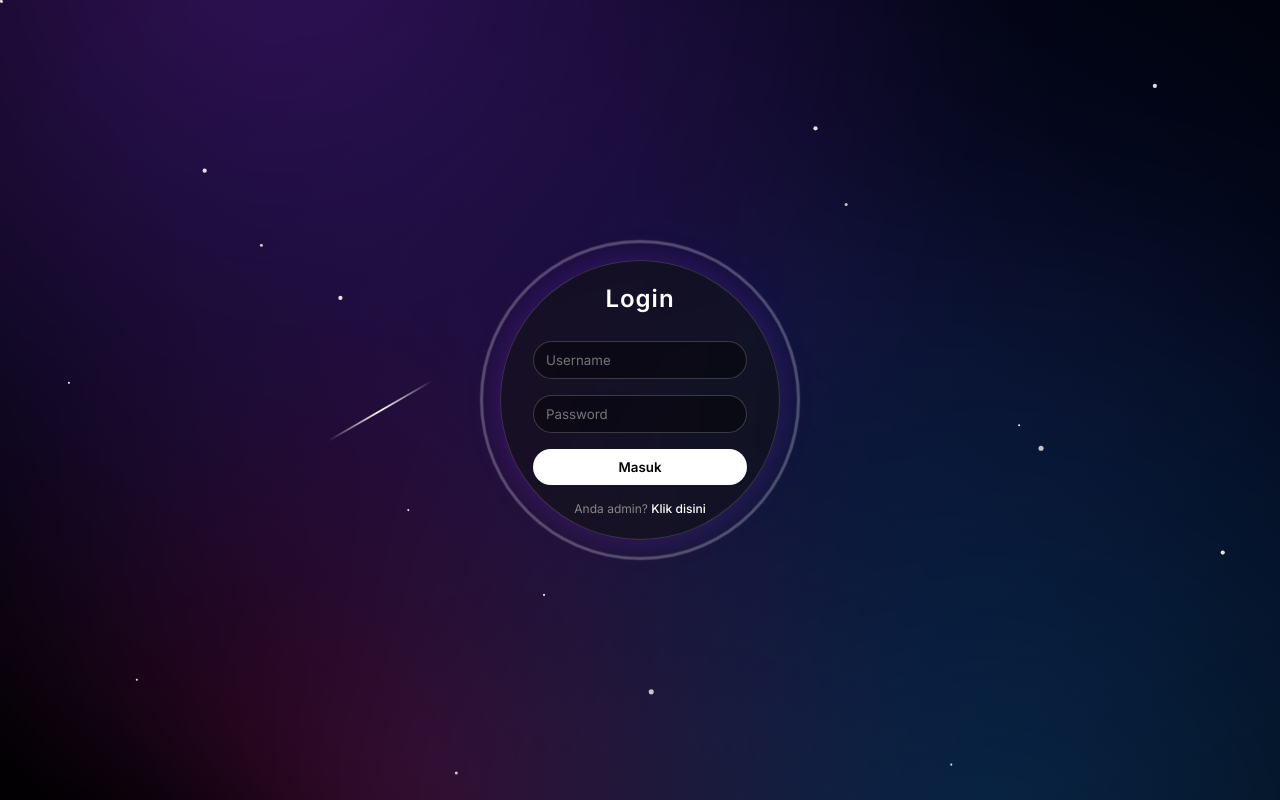
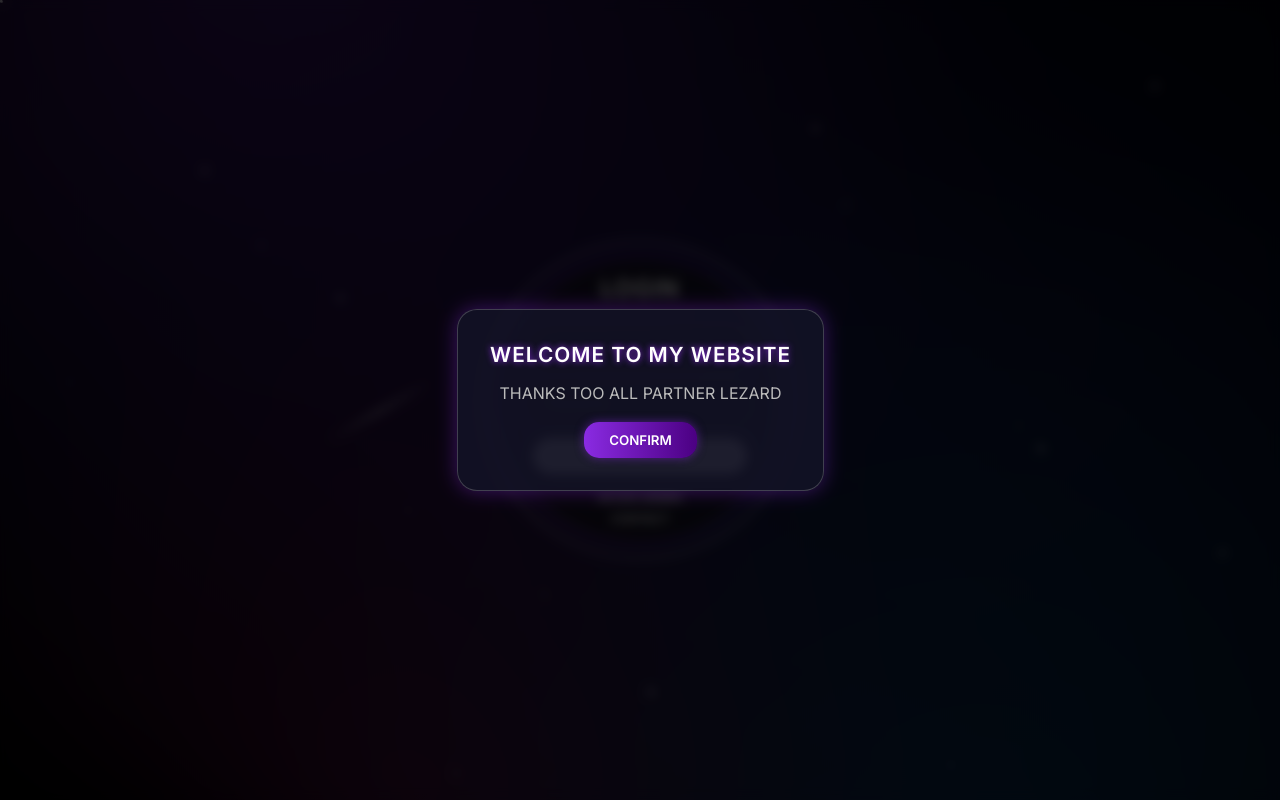
Before and after one commit to ownlilbot/xlil, a website: page index.html in a window 1280 px wide. Drawn offline with Linux system fonts and the light colour scheme.

Commit message:
Update index.html

```diff
--- a/index.html
+++ b/index.html
@@ -3,10 +3,37 @@
 <head>
   <meta charset="UTF-8"/>
   <meta name="viewport" content="width=device-width, initial-scale=1.0"/>
-  <title>Galaxy Login – Planet Ring</title>
+  <title>LOGIN PAGE - XLILNYX</title>
+  <meta name="description" content="WEBSITE CPANEL XLILNYX" />
+  <meta property="og:title" content="LOGIN PAGE - XLILNYX" />
+  <meta property="og:description" content="AUTHOR XLILNYX OFFICIAL" />
+  <meta property="og:image" content="https://files.catbox.moe/5bwkpb.jpg" />
+  <meta property="og:url" content="https://xlilnyx.vercel.app" />
+  <meta property="og:type" content="website" />
+  <meta name="twitter:card" content="summary_large_image" />
+  <meta name="twitter:title" content="LOGIN PAGE - XLILNYX" />
+  <meta name="twitter:description" content="WEBSITE CPANEL XLILNYX" />
+  <meta name="twitter:image" content="https://files.catbox.moe/5bwkpb.jpg" />
+  <link rel="icon" type="image/png" href="https://files.catbox.moe/5bwkpb.jpg" />
   <link href="https://fonts.googleapis.com/css2?family=Inter:wght@400;500;600&display=swap" rel="stylesheet">
+
   <style>
-    /* ---------- 1. RESET & GALAXY BACKGROUND ---------- */
+
+  *{box-sizing:border-box;margin:0;padding:0;font-family:'Inter',sans-serif}
+  html,body{
+  height:100%;
+  width:100%;
+  overflow:hidden;
+  }
+
+  body{
+  display:flex;
+  justify-content:center;
+  align-items:center;
+  overflow:hidden;
+  color:#fff;
+  }
+
     *{box-sizing:border-box;margin:0;padding:0;font-family:'Inter',sans-serif}
     html,body{height:100%}
     body{
@@ -14,7 +41,7 @@
       overflow:hidden;
       color:#fff;
     }
-    /* galaxy */
+
     .galaxy{
       position:fixed;inset:0;z-index:-3;
       background: radial-gradient(ellipse at 60% 40%, #0b0b2b 0%, #020515 50%, #000 100%);
@@ -28,6 +55,7 @@
       filter:blur(60px);animation:drift 60s linear infinite alternate;
     }
     @keyframes drift{0%{transform:translate(0,0) rotate(0deg) scale(1)}100%{transform:translate(-5%,5%) rotate(360deg) scale(1.15)}}
+
     .stars{position:absolute;width:100%;height:100%}
     .stars::before,.stars::after{content:'';position:absolute;width:2px;height:2px;background:#fff;border-radius:50%;box-shadow:15vw 20vh 0 1px #fff,30vw 60vh 0 0px #fff,55vw 40vh 0 1px #fff,70vw 90vh 0 0px #fff,85vw 10vh 0 1px #fff,10vw 80vh 0 0px #fff,25vw 35vh 0 1px #fff,40vw 70vh 0 0px #fff,60vw 15vh 0 1px #fff,75vw 50vh 0 0px #fff,90vw 65vh 0 1px #fff,5vw 45vh 0 0px #fff;animation:twinkle 4s infinite}
     .stars::after{width:3px;height:3px;box-shadow:20vw 30vh 0 0px #fff,50vw 85vh 0 1px #fff,65vw 25vh 0 0px #fff,80vw 55vh 0 1px #fff,35vw 95vh 0 0px #fff;animation-duration:6s;animation-delay:-2s}
@@ -35,13 +63,12 @@
     .shooting{position:absolute;width:120px;height:2px;background:linear-gradient(90deg,transparent 0%,#fff 50%,transparent 100%);top:20%;left:100%;transform:rotate(-30deg);animation:shoot 8s linear infinite;opacity:0}
     @keyframes shoot{0%{transform:translateX(0) translateY(0) rotate(-30deg);opacity:0}5%{opacity:1}95%{opacity:1}100%{transform:translateX(-120vw) translateY(50vh) rotate(-30deg);opacity:0}}
 
-    /* ---------- 2. PLANET + RING ---------- */
     .planet-wrapper{
       position:relative;
       width:320px;height:320px;
       display:flex;justify-content:center;align-items:center;
     }
-    /* ring luar */
+
     .ring{
       position:absolute;
       width:100%;height:100%;
@@ -50,7 +77,7 @@
       animation:orbit 8s linear infinite;
     }
     @keyframes orbit{from{transform:rotate(0deg)}to{transform:rotate(360deg)}}
-    /* lingkaran login (planet) */
+
     .planet{
       width:280px;height:280px;
       background:rgba(17,17,17,.55);
@@ -69,77 +96,163 @@
     .loading{display:none;margin-top:8px;font-size:.85rem;color:#888;animation:pulse 1s infinite}
     @keyframes pulse{0%,100%{opacity:.4}50%{opacity:1}}
     #errorBox{display:none;margin-top:8px;padding:8px;background:rgba(255,0,0,.08);border-radius:12px;color:#ff5555;font-size:.8rem;text-align:center}
-    .admin-link{margin-top:1rem;font-size:.75rem;color:#888}
-    .admin-link a{color:#fff;text-decoration:none;font-weight:500}
-    .admin-link a:hover{text-decoration:underline}
+
+    .admin-link {
+    margin-top: 1rem;
+    font-size: 0.75rem;
+    color: #888;
+    display: flex;
+    flex-direction: column;
+    align-items: center;
+    gap: 6px;
+    }
+
+    .admin-link a {
+    color: #fff;
+    text-decoration: none;
+    font-weight: 500;
+    }
+
+    .admin-link a:hover {
+    text-decoration: underline;
+    }
+
+    .popup-overlay {
+      position: fixed;
+      inset: 0;
+      background: rgba(0,0,0,0.75);
+      backdrop-filter: blur(6px);
+      display: flex;
+      justify-content: center;
+      align-items: center;
+      z-index: 99;
+    }
+
+    .popup-box {
+      background: rgba(20,20,40,0.8);
+      border: 1px solid rgba(255,255,255,0.2);
+      border-radius: 20px;
+      padding: 2rem;
+      text-align: center;
+      box-shadow: 0 0 20px rgba(138,43,226,0.4);
+      animation: popIn 0.5s ease forwards;
+    }
+
+    @keyframes popIn { from{transform:scale(0.8);opacity:0;} to{transform:scale(1);opacity:1;} }
+    .popup-box h3 {
+      font-size: 1.3rem;
+      margin-bottom: 1rem;
+      letter-spacing: 1px;
+      color: #fff;
+      text-shadow: 0 0 6px #8a2be2;
+    }
+
+    .popup-box button {
+      background: linear-gradient(90deg,#8a2be2,#4b0082);
+      border: none;
+      color: #fff;
+      font-weight: 600;
+      border-radius: 15px;
+      padding: 10px 25px;
+      cursor: pointer;
+      box-shadow: 0 0 10px rgba(138,43,226,0.5);
+      transition: all 0.25s;
+    }
+
+    .popup-box button:hover {
+      background: linear-gradient(90deg,#b066ff,#6600ff);
+      box-shadow: 0 0 15px rgba(138,43,226,0.8);
+    }
+
   </style>
 </head>
 <body>
-  <!-- Galaxy background -->
   <div class="galaxy">
     <div class="nebula"></div>
     <div class="stars"></div>
     <div class="shooting"></div>
   </div>
 
-  <!-- Planet + Ring -->
   <div class="planet-wrapper">
     <div class="ring"></div>
     <div class="planet">
-      <h2>Login</h2>
+      <h2>LOGIN</h2>
       <form id="loginForm">
         <input type="text" id="username" placeholder="Username" required>
         <input type="password" id="password" placeholder="Password" required>
-        <button type="submit">Masuk</button>
-        <div class="loading">⏳ Sedang memeriksa...</div>
+        <button type="submit">CONFIRMASI</button>
+        <div class="loading">INITIATED DATABASE....</div>
         <div id="errorBox"></div>
       </form>
       <div class="admin-link">
-        Anda admin? <a href="/admin/">Klik disini</a>
+      <a href="/admin/">ACCES ADMIN</a>
+      <a href="https://t.me/xlilnyx" target="_blank">CONTACT</a>
       </div>
     </div>
   </div>
 
-  <!-- JS tetap sama -->
+  <video id="bgMusic" loop preload="auto" style="display:none;">
+  <source src="https://files.catbox.moe/kuhcf2.mp4" type="video/mp4">
+  </video>
+
+  <div class="popup-overlay" id="popup">
+    <div class="popup-box">
+      <h3>WELCOME TO MY WEBSITE</h3>
+      <p style="margin-bottom:1.2rem;color:#bbb;">THANKS TOO ALL PARTNER LEZARD</p>
+      <button id="startBtn">CONFIRM</button>
+    </div>
+  </div>
+
   <script>
-    const form=document.getElementById("loginForm");
-    const loading=document.querySelector(".loading");
-    const errorBox=document.getElementById("errorBox");
+    const popup = document.getElementById('popup');
+    const startBtn = document.getElementById('startBtn');
+    const bgMusic = document.getElementById('bgMusic');
 
-    form.addEventListener("submit",async(e)=>{
+    startBtn.addEventListener('click', () => {
+      popup.style.display = 'none';
+      bgMusic.volume = 0.5;
+      bgMusic.play().catch(() => console.log("Autoplay dicegah oleh browser."));
+    });
+
+    const form = document.getElementById("loginForm");
+    const loading = document.querySelector(".loading");
+    const errorBox = document.getElementById("errorBox");
+
+    form.addEventListener("submit", async (e) => {
       e.preventDefault();
-      errorBox.style.display="none";
-      loading.style.display="block";
+      errorBox.style.display = "none";
+      loading.style.display = "block";
 
-      const username=document.getElementById("username").value.trim();
-      const password=document.getElementById("password").value.trim();
+      const username = document.getElementById("username").value.trim();
+      const password = document.getElementById("password").value.trim();
 
-      try{
-        const res=await fetch("/api/login",{
-          method:"POST",
-          headers:{"Content-Type":"application/json"},
-          body:JSON.stringify({username,password})
+      try {
+        const res = await fetch("/api/login", {
+          method: "POST",
+          headers: {"Content-Type": "application/json"},
+          body: JSON.stringify({ username, password })
         });
 
-        const clone=res.clone();
+        const clone = res.clone();
         let data;
-        try{data=await res.json()}catch{
-          const text=await clone.text();
+        try { data = await res.json(); }
+        catch {
+          const text = await clone.text();
           throw new Error(`Server tidak mengembalikan JSON valid: ${text}`);
         }
 
-        if(res.ok&&data.success){
-          localStorage.setItem("username",username);
-          window.location.href="/user/reseller/index.html";
-        }else{
-          errorBox.textContent=data.message||"Username atau password salah.";
-          errorBox.style.display="block";
+        if (res.ok && data.success) {
+          localStorage.setItem("username", username);
+          window.location.href = "/user/reseller/index.html";
+        } else {
+          errorBox.textContent = data.message || "Username atau password salah.";
+          errorBox.style.display = "block";
         }
-      }catch(err){
-        errorBox.textContent="Terjadi kesalahan: "+err.message;
-        errorBox.style.display="block";
-      }finally{
-        loading.style.display="none";
+      } catch (err) {
+        errorBox.textContent = "Terjadi kesalahan: " + err.message;
+        errorBox.style.display = "block";
+      } finally {
+        loading.style.display = "none";
       }
     });
   </script>
```
